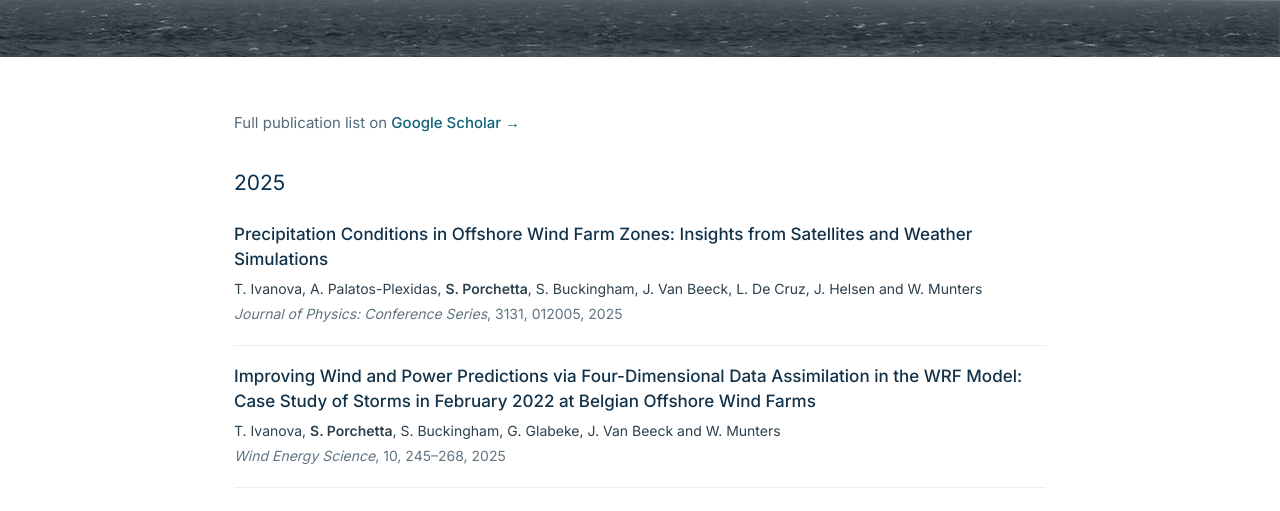
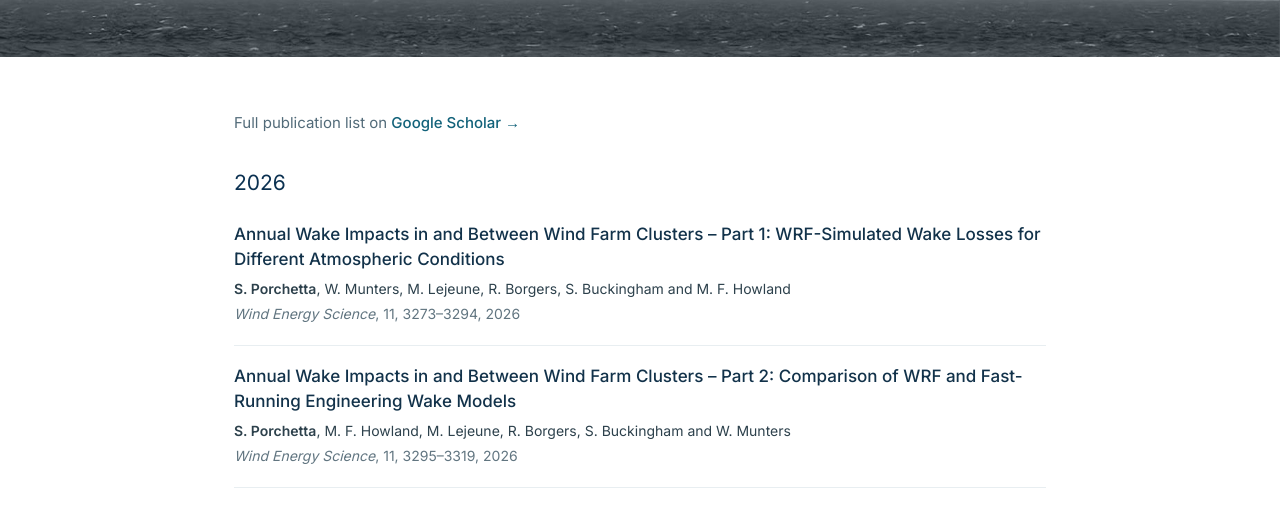
Before and after one commit to saraporchetta/saraporchetta.github.io, a plain HTML site: page publications.html in a window 1280 px wide. Shown: the part 289-800 px from the top of the page. Drawn offline with Linux system fonts and the light colour scheme.

Commit message:
Update publications.html

```diff
--- a/publications.html
+++ b/publications.html
@@ -43,6 +43,35 @@
     </p>
 
     <section aria-label="Publication list">
+
+      <h2 class="publication-year">2026</h2>
+
+<article class="publication">
+  <h3 class="publication-title">
+    <a href="https://doi.org/10.5194/wes-11-3273-2026" target="_blank" rel="noopener noreferrer">
+      Annual Wake Impacts in and Between Wind Farm Clusters – Part 1: WRF-Simulated Wake Losses for Different Atmospheric Conditions
+    </a>
+  </h3>
+  <p class="publication-authors">
+    <strong>S. Porchetta</strong>, W. Munters, M. Lejeune, R. Borgers,
+    S. Buckingham and M. F. Howland
+  </p>
+  <p class="publication-journal"><em>Wind Energy Science</em>, 11, 3273–3294, 2026</p>
+</article>
+
+<article class="publication">
+  <h3 class="publication-title">
+    <a href="https://doi.org/10.5194/wes-11-3295-2026" target="_blank" rel="noopener noreferrer">
+      Annual Wake Impacts in and Between Wind Farm Clusters – Part 2: Comparison of WRF and Fast-Running Engineering Wake Models
+    </a>
+  </h3>
+  <p class="publication-authors">
+    <strong>S. Porchetta</strong>, M. F. Howland, M. Lejeune, R. Borgers,
+    S. Buckingham and W. Munters
+  </p>
+  <p class="publication-journal"><em>Wind Energy Science</em>, 11, 3295–3319, 2026</p>
+</article>
+
 
       <h2 class="publication-year">2025</h2>
 
```
